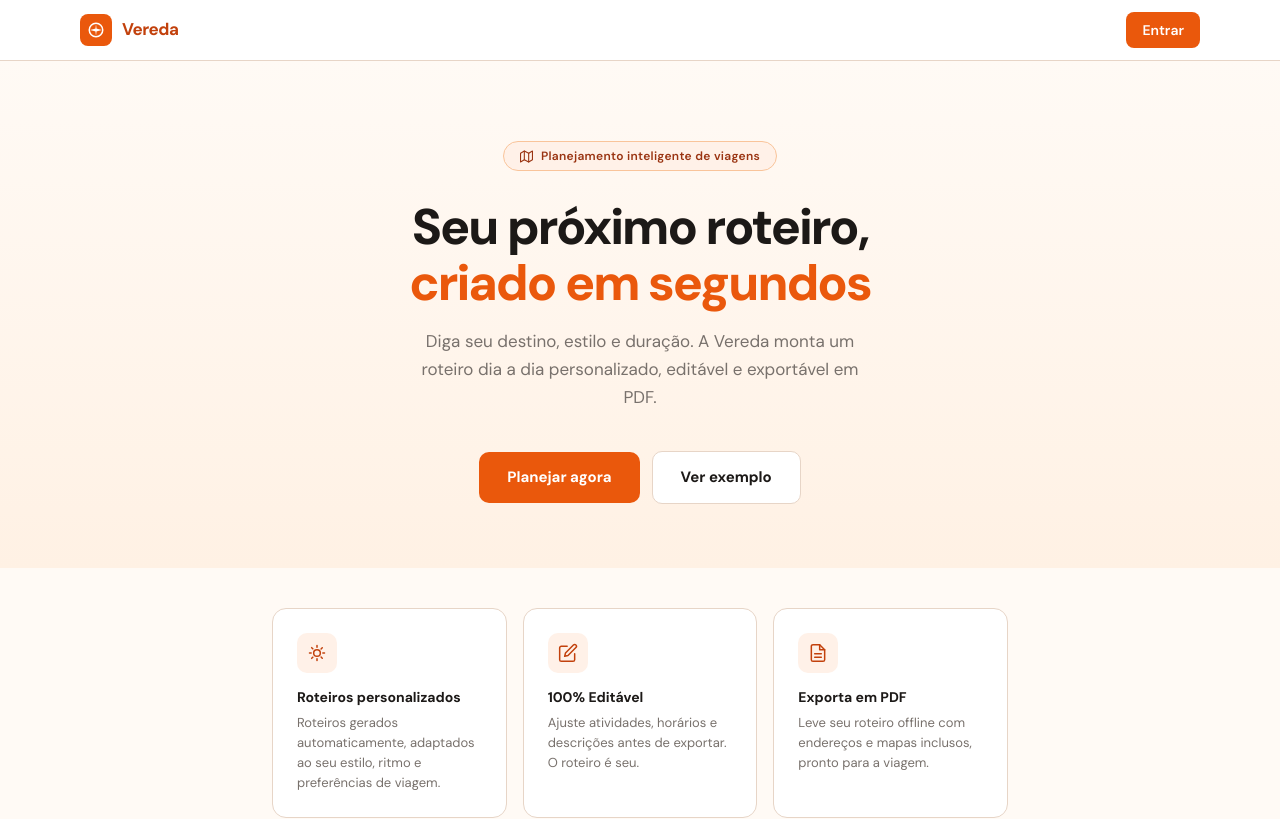
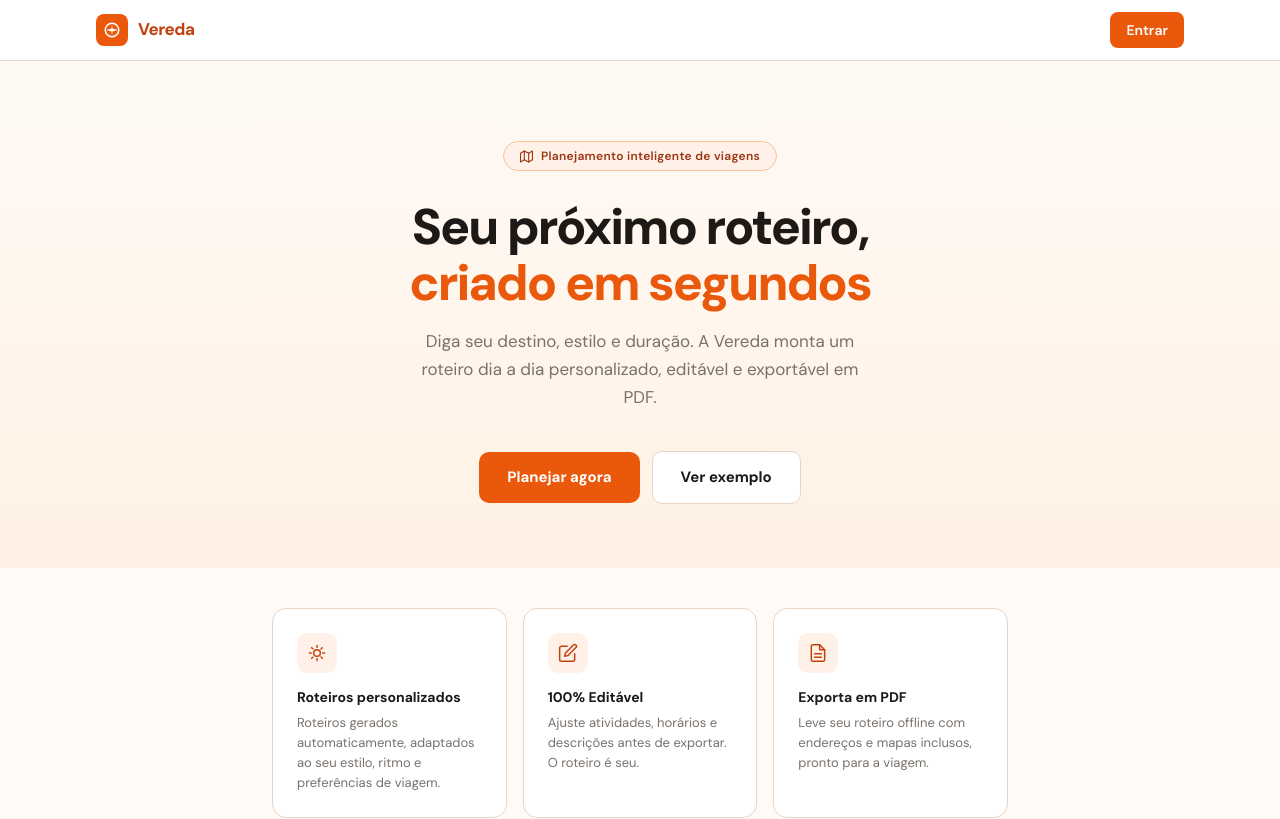
Before and after one commit to matt0liveira/vereda, a React (Vite) app in the folder frontend/: page / in a window 1280 px wide. Shown: the top 819 px of the page. Built offline with nearby package versions, Linux system fonts and the light colour scheme; no server answers; the HTML template or start-up script is replaced by a standard one.

Commit message:
fix(ui): correct Navbar border to 1.5px and padding to 32px

```diff
--- a/frontend/src/components/Layout/Navbar.tsx
+++ b/frontend/src/components/Layout/Navbar.tsx
@@ -31,8 +31,8 @@ export function Navbar() {
   }
 
   return (
-    <nav className="border-b border-surface-border bg-surface">
-      <div className="mx-auto flex max-w-6xl items-center justify-between px-4 py-0 h-[60px]">
+    <nav className="border-b-[1.5px] border-surface-border bg-surface">
+      <div className="mx-auto flex max-w-6xl items-center justify-between px-8 py-0 h-[60px]">
         <Link to="/" className="flex items-center gap-2.5 no-underline">
           <div className="flex h-8 w-8 items-center justify-center rounded-lg bg-brand">
             <CompassIcon />
```
